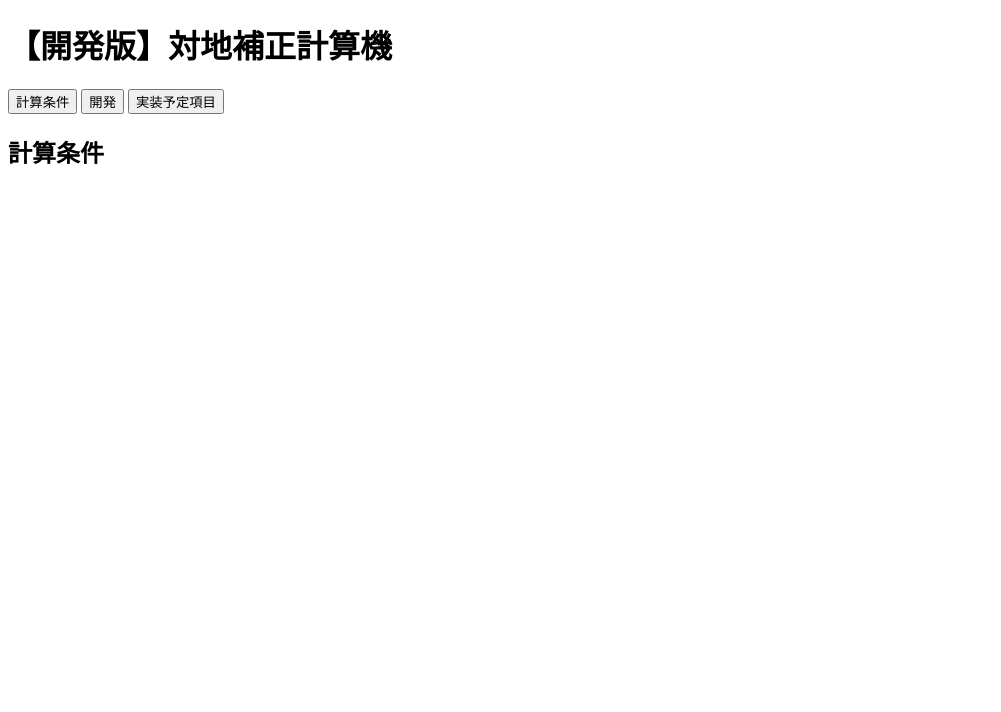
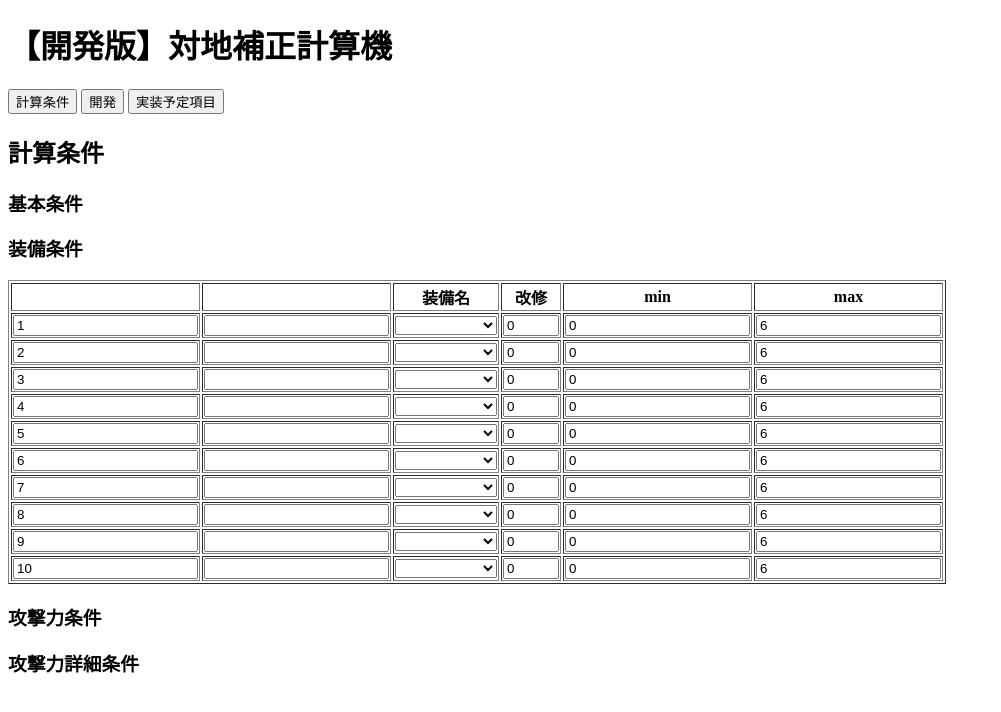
Before and after one commit to yy406/anti-installation-calculator-dev, a plain HTML site: page index.html in a window 1280 px wide. Shown: the whole page, without its empty margins (0-1001 px from the left). Drawn offline with Linux system fonts and the light colour scheme.

Commit message:
表生成機能を追加し、プルダウンメニューと入力フィールドを含むデータ構造を作成

```diff
--- a/20_main.js
+++ b/20_main.js
@@ -22,20 +22,39 @@ function openTab(evt, tabName) {
     evt.currentTarget.className += " active";
 }
 
-// 表を作る関数
+/**
+ * 2次元配列（文字列・数値・HTML要素）からHTMLのtable要素を生成する関数
+ * @param {Array<Array<string | number | HTMLElement>>} data - 表の行データ（2次元配列）
+ * @returns {HTMLTableElement} - 作成された表のDOM要素
+ */
 function createTable(data) {
-    const table = document.createElement("table");
-    table.border = "1"; // 罫線をつける（簡易的に）　非推奨なので、cssに手を付けたらそっちで処理したい
+  const table = document.createElement("table");  // <table>タグを作成
+  table.border = "1"; // 枠線を表示（本当はCSSでやるのが望ましい）
 
-    data.forEach((rowData, rowIndex) => {
-        const row = document.createElement("tr");
-        rowData.forEach(cellData => {
-        const cell = rowIndex === 0 ? document.createElement("th") : document.createElement("td");
+  // 各行に対してループ
+  data.forEach((rowData, rowIndex) => {
+    const row = document.createElement("tr");  // <tr>タグを作成（表の1行）
+
+    // 各セルに対してループ
+    rowData.forEach(cellData => {
+      // 1行目なら <th>（見出しセル）、それ以降は <td>（普通のセル）
+      const cell = rowIndex === 0
+        ? document.createElement("th")
+        : document.createElement("td");
+
+      // セルの中身が HTML要素（例: input や select）ならそのまま追加
+      if (cellData instanceof HTMLElement) {
+        cell.appendChild(cellData);
+      } else {
+        // それ以外（文字列や数値）はテキストとして表示
         cell.textContent = cellData;
-        row.appendChild(cell);
-        });
-        table.appendChild(row);
+      }
+
+      row.appendChild(cell); // セルを行に追加
     });
 
-    return table;
+    table.appendChild(row); // 行を表に追加
+  });
+
+  return table;
 }
--- a/21_mainInputs.js
+++ b/21_mainInputs.js
@@ -1,4 +1,72 @@
-// 仮置き
-function mainInputs_() {
-    return 0;
+// プルダウンで参照するリスト
+const options = ["", "三式弾", "三式弾改", "三式弾改二", "九一徹甲", "一式徹甲", "一式徹甲改", "WG", "四式噴進", "四式噴進集中", "二式迫撃", "二式迫撃集中", "大発", "陸戦隊", "特大発", "士魂", "M4A1", "装甲艇", "武装大発", "2号アフリカ", "ホニ", "3号アフリカ", "チハ", "チハ改", "3号J型", "特二内火", "特四内火", "特四内火改", "歩兵", "チハ戦車", "チハ改戦車", "歩兵チハ改", "気球", "水戦/爆", "艦爆", "噴式機"]
+
+
+// 表を構成するデータを生成し、createTable() で使う
+function generateMainInputTableData(rows = 10) {
+  const data = [["", "", "装備名", "改修", "min", "max"]]; // ヘッダー
+
+  for (let i = 0; i < rows; i++) {
+    // 1列目　連番
+    const indexCell = document.createElement("input");
+    indexCell.type = "number";
+    indexCell.readOnly = true;
+    indexCell.value = i + 1;
+
+    // 2列目　装備名★改修
+    // 後で
+
+    // 3列目　装備名　プルダウンメニュー
+    const select = document.createElement("select");
+    options.forEach(opt => {
+      const option = document.createElement("option");
+      option.value = opt;
+      option.textContent = opt;
+      select.appendChild(option);
+    });
+
+    // 4列目　改修
+    const impNum = document.createElement("input");
+    impNum.type = "number";
+    impNum.min = 0;
+    impNum.max = 10;
+    impNum.value = 0; // 初期値
+
+    // 5列目　最小値
+    const minInput = document.createElement("input");
+    minInput.type = "number";
+    minInput.min = 0;
+    minInput.value = 0; // 初期値
+
+    // 6列目　最大値
+    const maxInput = document.createElement("input");
+    maxInput.type = "number";
+    maxInput.min = 0;
+    maxInput.value = 6; // 初期値
+
+    // 2列目　装備名★改修
+    const selectedAndImpNum = document.createElement("input");
+    selectedAndImpNum.type = "text";
+    selectedAndImpNum.readOnly = true;
+    selectedAndImpNum.value = `${select.value}${impNum.value != 0 ? `★${impNum.value}` : ''}`;
+
+    // プルダウン変更時の挙動
+    select.addEventListener("change", () => {
+        const selected = select.value;
+        selectedAndImpNum.value = `${select.value}${impNum.value != 0 ? `★${impNum.value}` : ''}`;
+    });
+    // 改修入力変更時の挙動を追加
+    impNum.addEventListener("input", () => {
+        selectedAndImpNum.value = `${select.value}${impNum.value != 0 ? `★${impNum.value}` : ''}`;
+    });
+
+    // 1行分のデータとして追加（要素ごと）
+    data.push([indexCell, selectedAndImpNum, select, impNum, minInput, maxInput]);
+  }
+
+  return data;
 }
+
+// 表を表示
+const tableData = generateMainInputTableData(10);
+document.getElementById("tableMainInputs").appendChild(createTable(tableData));
--- a/index.html
+++ b/index.html
@@ -18,6 +18,11 @@
         <!-- 計算条件タブ -->
         <div id="tabMainInputs" class="tabcontent">
             <h2>計算条件</h2>
+            <h3>基本条件</h3>
+            <h3>装備条件</h3>
+            <div id="tableMainInputs"></div>
+            <h3>攻撃力条件</h3>
+            <h3>攻撃力詳細条件</h3>
         </div>
         <!-- 開発タブ -->
         <div id="tabDev" class="tabcontent">
```
